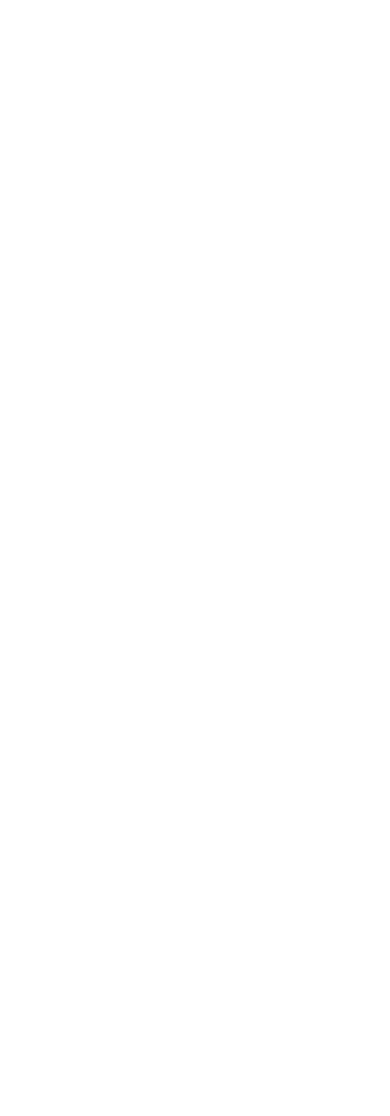
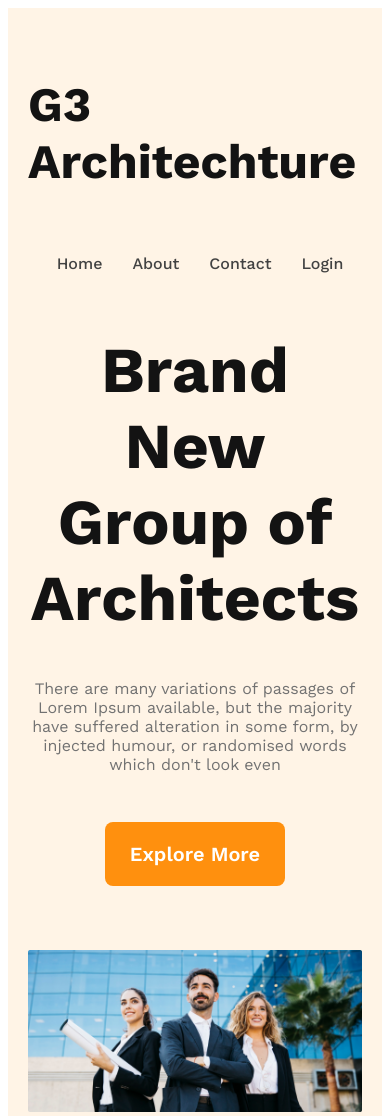
Before and after one commit to bibjaw99/g3_architechture, a plain HTML site: page index.html in a window 390 px wide. Shown: the top 1116 px of the page. Before the commit the page ends 844 px from the top, so only its background shows below. Drawn offline with nearby package versions, Linux system fonts and the light colour scheme.

Commit message:
finished the header with responsiveness

```diff
--- a/css/style.css
+++ b/css/style.css
@@ -0,0 +1,91 @@
+@import url("https://fonts.googleapis.com/css2?family=Open+Sans:ital,wght@0,400;0,700;0,800;1,700&family=Work+Sans:wght@400;500;600;700;800&display=swap");
+
+* {
+  font-family: "Work Sans", sans-serif;
+}
+
+/* =============================================== */
+/* Share styles */
+.btn-primary {
+  border: 0px;
+  border-radius: 8px;
+  background: #ff900e;
+  padding: 20px 25px;
+  color: #fff;
+  font-size: 1.25rem;
+  font-weight: 600;
+  cursor: pointer;
+  margin: 32px;
+}
+/* =============================================== */
+/* header styles  */
+header {
+  background: rgba(255, 144, 14, 0.1);
+  padding: 50px 240px;
+}
+
+nav {
+  display: flex;
+  justify-content: space-between;
+  align-items: center;
+}
+.nav-title {
+  font-size: 3rem;
+  font-weight: 700;
+  color: #131313;
+}
+nav > ul {
+  display: flex;
+}
+nav li {
+  list-style: none;
+  margin-right: 30px;
+  font-weight: 500;
+  font-size: 1rem;
+}
+
+nav li a {
+  text-decoration: none;
+  color: #424242;
+}
+/* =============================================== */
+/* Styles for banner part */
+.banner-content {
+  max-width: 800px;
+  text-align: center;
+  margin: 0 auto;
+}
+.banner-title {
+  font-size: 4rem;
+  font-weight: 700;
+  color: #131313;
+}
+.banner-description {
+  color: #727272;
+}
+.banner img {
+  margin-top: 32px;
+  width: 100%;
+}
+/* =============================================== */
+/* Responsive media queries */
+
+/* for mobile devices */
+@media screen and (max-width: 576px) {
+  header {
+    padding: 20px;
+  }
+  nav {
+    flex-direction: column;
+  }
+}
+
+/* for medium devices */
+@media screen and (min-width: 576px) and (max-width: 960px) {
+  header {
+    padding: 50px;
+  }
+  nav {
+    flex-direction: column;
+  }
+}
--- a/index.html
+++ b/index.html
@@ -7,5 +7,42 @@
     <link href="css/style.css" rel="stylesheet" />
   </head>
 
-  <body></body>
+  <body>
+    <!-- =========================================== -->
+    <!-- header part starts -->
+    <header>
+      <!-- navigaiton starts -->
+      <nav>
+        <h3 class="nav-title">G3 Architechture</h3>
+        <ul>
+          <li><a href="">Home</a></li>
+          <li><a href="">About</a></li>
+          <li><a href="">Contact</a></li>
+          <li><a href="">Login</a></li>
+        </ul>
+      </nav>
+      <!-- navigaiton ends -->
+
+      <!-- Banner part starts -->
+      <div class="banner">
+        <div class="banner-content">
+          <h1 class="banner-title">Brand New Group of Architects</h1>
+          <p class="banner-description">
+            There are many variations of passages of Lorem Ipsum available, but
+            the majority have suffered alteration in some form, by injected
+            humour, or randomised words which don't look even
+          </p>
+          <button class="btn-primary">Explore More</button>
+        </div>
+
+        <img src="images/banner.png" alt="" />
+      </div>
+      <!-- Banner part Ends -->
+    </header>
+
+    <!-- header part ends -->
+    <!-- =========================================== -->
+    <main></main>
+    <footer></footer>
+  </body>
 </html>
```
